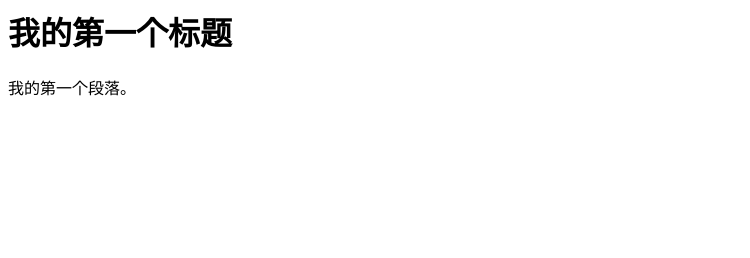
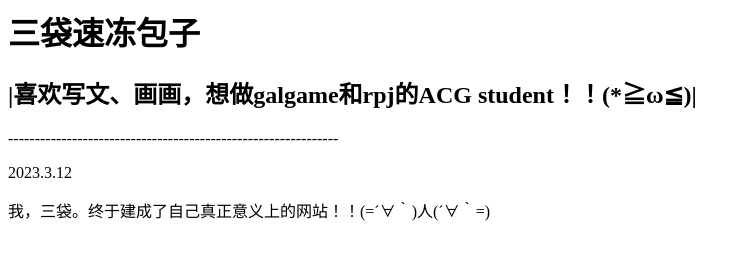
Before and after one commit to Altmoy11/Altmoy11.github.io, a plain HTML site: page index.html in a window 1280 px wide. Shown: the whole page, without its empty margins (0-750 px from the left). Drawn offline with Linux system fonts and the light colour scheme.

Commit message:
Update index.html

```diff
--- a/index.html
+++ b/index.html
@@ -2,14 +2,19 @@
 
 <head>
     <meta charset="utf-8">
-    <title>Altmoy11</title>
+    <title>Altmoy杂货店的冰柜</title>
 </head>
 
 <body>
 
-    <h1>我的第一个标题</h1>
+    <h1>三袋速冻包子</h1>
 
-    <p>我的第一个段落。</p>
+    <h2>|喜欢写文、画画，想做galgame和rpj的ACG student！！(*≧ω≦)|</h2>
+
+    <p>--------------------------------------------------------------</p>
+    <p>2023.3.12</p>
+    <p>我，三袋。终于建成了自己真正意义上的网站！！(=´∀｀)人(´∀｀=)</p>
+
 
 
 
```
